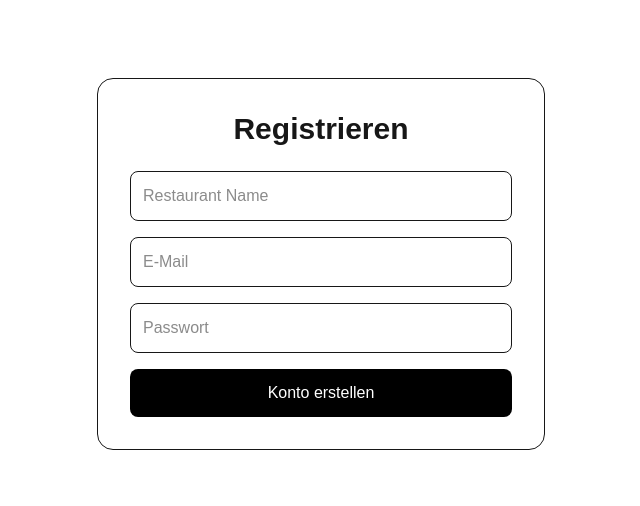
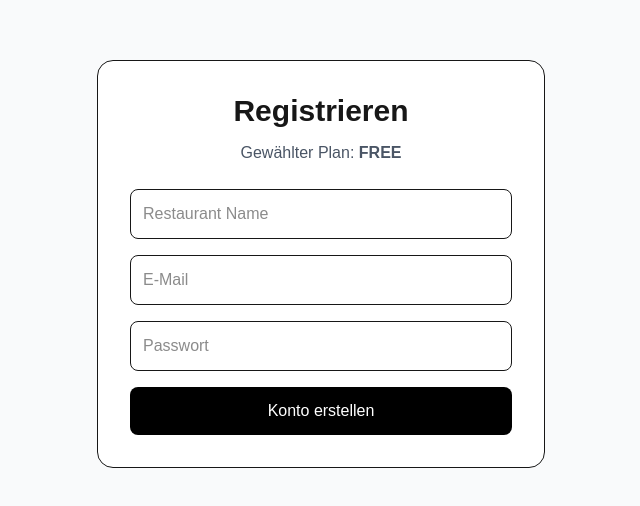
Before and after one commit to ALRAWIHOST/qmenu, a Next.js app: page /register in a window 1280 px wide. Shown: the part 136-642 px from the top of the page, without its empty margins (319-959 px from the left). Built offline with nearby package versions, Linux system fonts and the light colour scheme; no server answers.

Commit message:
Show selected plan on register

```diff
--- a/src/app/register/page.tsx
+++ b/src/app/register/page.tsx
@@ -1,11 +1,14 @@
 "use client";
 
 import { useState } from "react";
-import { useRouter } from "next/navigation";
+import { useRouter, useSearchParams } from "next/navigation";
 import { supabase } from "@/lib/supabase";
 
 export default function RegisterPage() {
   const router = useRouter();
+  const searchParams = useSearchParams();
+
+  const selectedPlan = searchParams.get("plan") || "free";
 
   const [restaurantName, setRestaurantName] = useState("");
   const [email, setEmail] = useState("");
@@ -25,11 +28,10 @@ export default function RegisterPage() {
       return;
     }
 
-    const { data: authData, error: authError } =
-      await supabase.auth.signUp({
-        email,
-        password,
-      });
+    const { data: authData, error: authError } = await supabase.auth.signUp({
+      email,
+      password,
+    });
 
     if (authError) {
       alert(authError.message);
@@ -64,11 +66,16 @@ export default function RegisterPage() {
   };
 
   return (
-    <main className="min-h-screen flex items-center justify-center">
-      <div className="w-full max-w-md border rounded-2xl p-8">
-        <h1 className="text-3xl font-bold mb-6 text-center">
+    <main className="min-h-screen flex items-center justify-center bg-gray-50">
+      <div className="w-full max-w-md bg-white border rounded-2xl p-8">
+        <h1 className="text-3xl font-bold mb-3 text-center">
           Registrieren
         </h1>
+
+        <p className="text-center text-gray-600 mb-6">
+          Gewählter Plan:{" "}
+          <span className="font-semibold uppercase">{selectedPlan}</span>
+        </p>
 
         <input
           type="text"
```
